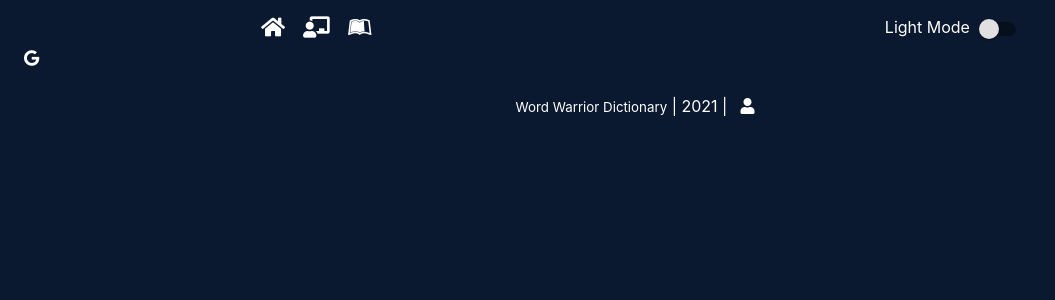
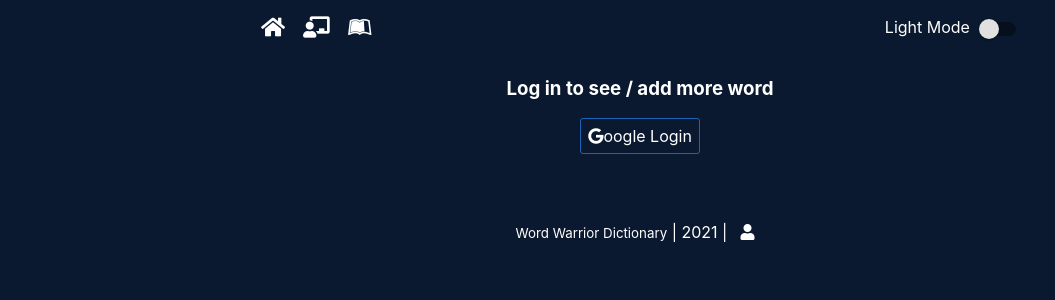
Before and after one commit to rajonahmed749/dictionary, a React (Create React App) app: page /login in a window 1280 px wide. Shown: the top 300 px of the page, without its empty margins (0-1055 px from the left). Built offline with nearby package versions, Linux system fonts and the light colour scheme.

Commit message:
login page edited

```diff
--- a/src/App.js
+++ b/src/App.js
@@ -15,6 +15,7 @@ import Switch from '@material-ui/core/Switch';
 import Footer from "./components/Footer/Footer";
 import Learning from "./components/Learning/Learning";
 import Login from "./components/Login/Login";
+import PrivateRoute from "./components/PrivateRoute/PrivateRoute";
 export const UserContext = createContext()
 
 function App() {
@@ -66,9 +67,9 @@ function App() {
             <Route exact path="/">
               <Home LightMode={LightMode} />
             </Route>
-            <Route path="/addWord">
+            <PrivateRoute path="/addWord">
               <Profile />
-            </Route>
+            </PrivateRoute>
             <Route path="/login">
               <Login />
             </Route>
--- /dev/null
+++ b/src/components/Login/Login.css
@@ -0,0 +1,13 @@
+.login {
+    display: flex;
+    flex-direction: column;
+    align-items: center;
+    margin-top: 10px;
+    margin-bottom: 40px;
+}
+
+.loginButton {
+    border: 1px solid #1d64b6;
+    padding: 7px;
+    border-radius: 3px;
+}
--- a/src/components/Login/Login.js
+++ b/src/components/Login/Login.js
@@ -5,6 +5,7 @@ import { useHistory, useLocation } from 'react-router-dom';
 import firebase from 'firebase/compat/app';
 import 'firebase/compat/auth';
 import { UserContext } from '../../App';
+import "./Login.css"
 
 const Login = () => {
     const [loggedInUser, setLoggedInUser] = useContext(UserContext);
@@ -26,7 +27,7 @@ const Login = () => {
                 const { displayName, email, photoURL } = result.user;
                 const signedInUser = { name: displayName, email, img: photoURL }
                 setLoggedInUser(signedInUser)
-                // history.replace(from);
+                history.replace(from);
                 console.log(signedInUser);
             }).catch((error) => {
                 var errorCode = error.code;
@@ -37,10 +38,16 @@ const Login = () => {
             });
     }
 
-
     return (
-        <Container >
-            <i onClick={handleGoogle} className="fab fa-google"></i>
+        <Container>
+            <div className="login">
+                <h3>Log in to see / add more word</h3>
+                <span
+                    style={{ cursor: 'pointer' }}
+                    onClick={handleGoogle} className="loginButton"
+                ><i className="fab fa-google"></i>oogle Login
+                    </span>
+            </div>
         </Container>
     );
 };
--- /dev/null
+++ b/src/components/PrivateRoute/PrivateRoute.js
@@ -0,0 +1,27 @@
+import React, { useContext } from 'react';
+import { Redirect, Route } from 'react-router-dom';
+import { UserContext } from '../../App';
+
+const PrivateRoute = ({ children, ...rest }) => {
+    const [loggedInUser, setLoggedInUser] = useContext(UserContext);
+
+    return (
+        <Route
+            {...rest}
+            render={({ location }) =>
+                loggedInUser.email ? (
+                    children
+                ) : (
+                        <Redirect
+                            to={{
+                                pathname: "/login",
+                                state: { from: location }
+                            }}
+                        />
+                    )
+            }
+        />
+    );
+};
+
+export default PrivateRoute;
```
